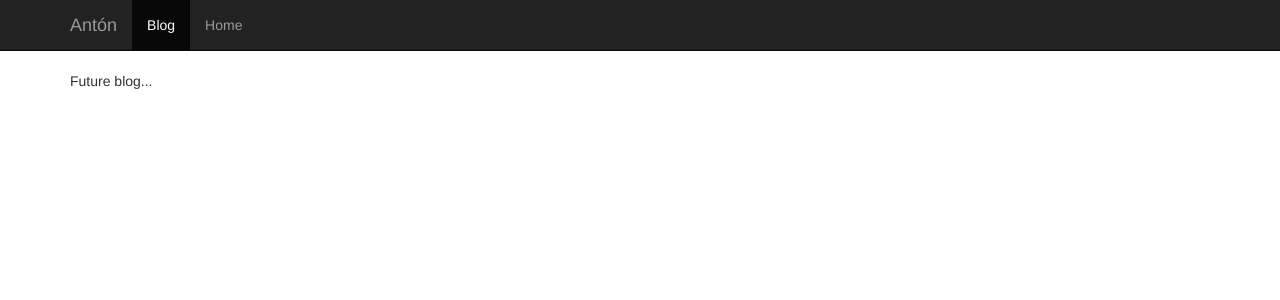
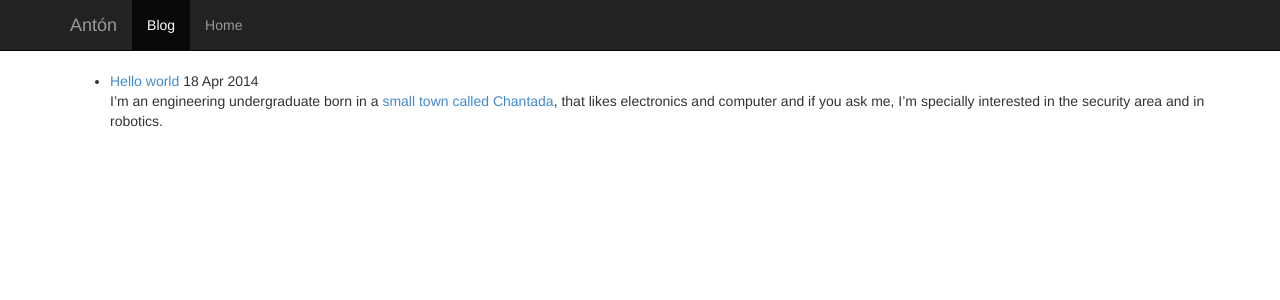
Before and after one commit to antoniovazquezblanco/antoniovazquezblanco.github.io, a Jekyll site: the page built from blog.html, in a window 1280 px wide. Shown: the top 300 px of the page. Built offline with Jekyll 4.4.1, drawn with Linux system fonts in a browser that asks for light colours; Markdown is read by kramdown in place of the engine named in the settings.

Commit message:
Implement a basic blog system.

```diff
--- a/_includes/head.html
+++ b/_includes/head.html
@@ -3,8 +3,8 @@
 	<meta charset="utf-8">
 	<meta name="viewport" content="width=device-width, initial-scale=1.0">
 	<!-- Style -->
-	<link href="css/bootstrap.min.css" rel="stylesheet">
+	<link href="/css/bootstrap.min.css" rel="stylesheet">
 	<!-- Javascript -->
-	<script src="js/jquery-2.1.0.min.js"></script>
-	<script src="js/bootstrap.min.js"></script>
+	<script src="/js/jquery-2.1.0.min.js"></script>
+	<script src="/js/bootstrap.min.js"></script>
 </head>
--- /dev/null
+++ b/_posts/2014-04-18-Hello-world.md
@@ -0,0 +1,14 @@
+---
+layout: post
+title: Hello world
+picture: /images/2014-04-18-Myself.png
+---
+
+I'm an engineering undergraduate born in a [small town called Chantada](https://www.google.com/maps/place/Chantada), that likes electronics and computer and if you ask me, I'm specially interested in the security area
+and in robotics.
+
+I would like to use this blog to share some of my experiences and specially the knowledge that I found difficult to locate on the net or that really helped me getting introduced into particular topics like embeded
+device security.
+
+I think you will find usefull some of my projects and interests and I hope you can learn from my experience the same way I expect learning from your opinions and comments. I would like to see a lot of feedback and/or
+any questions you think I might be able to solve in my mailbox (<antoniovazquezblanco@gmail.com>) or in comments (not implemented yet in this blog...).
--- a/blog.html
+++ b/blog.html
@@ -3,4 +3,12 @@ layout: page
 title: Blog
 ---
 
-Future blog...
+<ul>
+	{% for post in site.posts %}
+		<li>
+			<a href="{{ post.url }}">{{ post.title | capitalize }}</a>
+			{{ post.date | date_to_string }}
+			{{ post.excerpt }}
+		</li>
+	{% endfor %}
+</ul>
```
Also changed, not shown: _layouts/post.html (added, +19 -0 lines), _posts/01-Testing.md (deleted, +0 -6 lines), images/2014-04-18-Myself.png (added).
